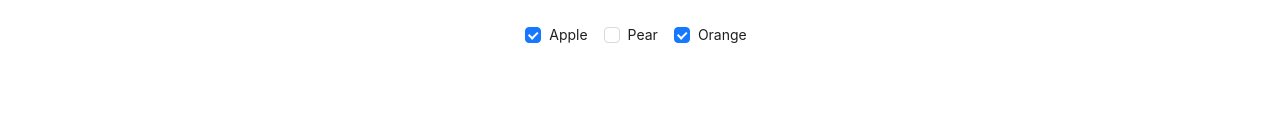
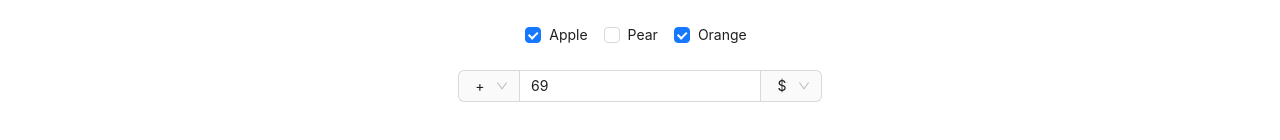
Before and after one commit to AbdullahWins/componentSnippets, a React (Vite) app: page / in a window 1280 px wide. Shown: the part 1555-1695 px from the top of the page. Before the commit the page ends 1649 px from the top, so only its background shows below. Built offline with nearby package versions, Linux system fonts and the light colour scheme.

Commit message:
added a currency selector

```diff
--- /dev/null
+++ b/src/components/MoneyInput.jsx
@@ -0,0 +1,64 @@
+import { InputNumber, Select, Space } from "antd";
+import { useState } from "react";
+const { Option } = Select;
+
+const MoneyInput = () => {
+  const [price, setPrice] = useState(69);
+  const [currency, setCurrency] = useState("USD");
+  const [type, setType] = useState("add");
+
+  const handlePriceChange = (value) => {
+    setPrice(value);
+  };
+
+  const handleCurrencyChange = (value) => {
+    setCurrency(value);
+  };
+
+  const handleTypeChange = (value) => {
+    setType(value);
+  };
+
+  console.log(type, price, currency);
+
+  const selectBefore = (
+    <Select
+      onChange={handleTypeChange}
+      defaultValue={type}
+      style={{
+        width: 60,
+      }}
+    >
+      <Option value="add">+</Option>
+      <Option value="minus">-</Option>
+    </Select>
+  );
+
+  const selectAfter = (
+    <Select
+      onChange={handleCurrencyChange}
+      defaultValue={currency}
+      style={{
+        width: 60,
+      }}
+    >
+      <Option value="USD">$</Option>
+      <Option value="EUR">€</Option>
+      <Option value="GBP">£</Option>
+      <Option value="CNY">¥</Option>
+    </Select>
+  );
+
+  return (
+    <Space direction="vertical">
+      <InputNumber
+        addonBefore={selectBefore}
+        addonAfter={selectAfter}
+        defaultValue={price}
+        onChange={handlePriceChange}
+      />
+    </Space>
+  );
+};
+
+export default MoneyInput;
--- a/src/pages/ComponentCollection.jsx
+++ b/src/pages/ComponentCollection.jsx
@@ -3,6 +3,7 @@ import FileUploader from "../components/FileUploader";
 import AsyncButton from "../components/AsyncButton";
 import TextDivider from "../components/TextDivider";
 import Checkboxes from "../components/Checkboxes";
+import MoneyInput from "../components/MoneyInput";
 // import AnchorTagMaintainer from "../components/AnchorTagMaintainer";
 // import BackgroundWithPicker from "../components/BackgroundWithPicker";
 // import ColorChanger from "../components/ColorChanger";
@@ -26,6 +27,7 @@ const ComponentCollection = () => {
       <MultiPurposeForm></MultiPurposeForm>
       <MultiSelector></MultiSelector> */}
       <Checkboxes></Checkboxes>
+      <MoneyInput></MoneyInput>
     </div>
   );
 };
```
